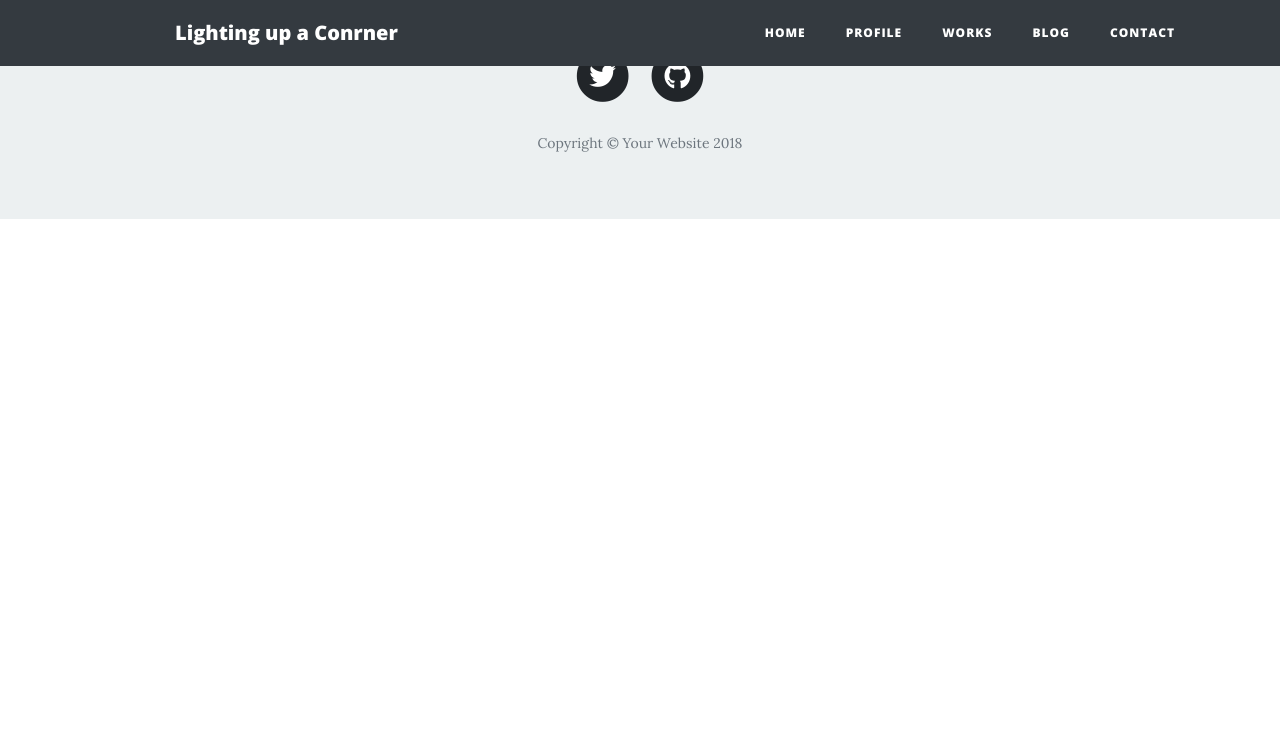
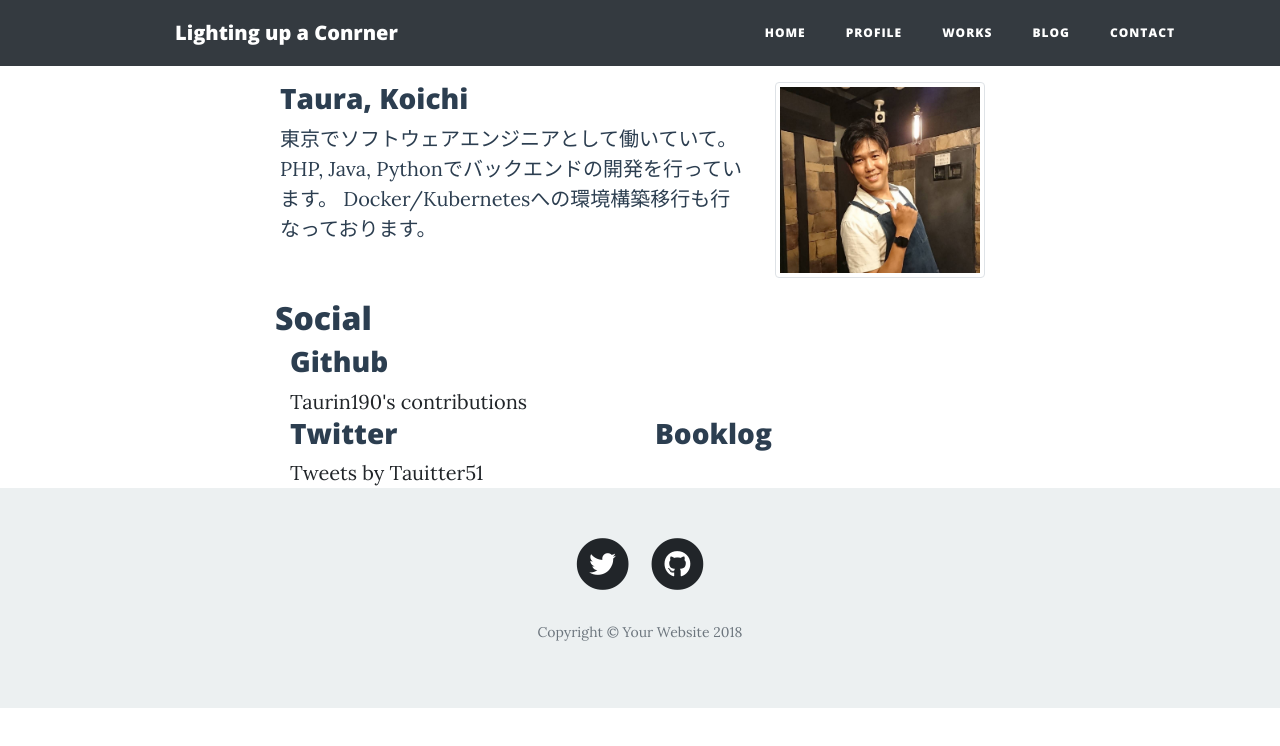
Before and after one commit to Taurin190/vue-blog, a Vue app: page /profile in a window 1280 px wide. Shown: the top 746 px of the page. Built offline with nearby package versions, Linux system fonts and the light colour scheme.

Commit message:
migrate profile view

```diff
--- a/src/components/ProfileOverview.vue
+++ b/src/components/ProfileOverview.vue
@@ -14,10 +14,7 @@
 </template>
 <script>
 export default {
-  name: 'ProfileOverview',
-  props: {
-    msg: String
-  }
+  name: 'ProfileOverview'
 }
 </script>
 <style>
--- /dev/null
+++ b/src/components/SocialActivity.vue
@@ -0,0 +1,30 @@
+<template>
+<div class="row">
+  <div class="col-lg-8 col-md-10 mx-auto">
+    <h2 class="subheading">Social</h2>
+    <div class="col-lg-12 col-md-12">
+      <h3 class="subheading">Github</h3>
+      <a href="http://github.com/Taurin190" class="gh-contributions" data-gh-username="Taurin190" target="_blank">Taurin190's contributions</a>
+      <!-- <script src="https://ikuwow.github.io/yourcontributions/widget.min.js"></script> -->
+    </div>
+    <div class="col-lg-6 col-md-6 rounded float-left">
+      <h3 class="subheading">Twitter</h3>
+      <a class="twitter-timeline" data-width="600" data-height="800" href="https://twitter.com/Tauitter51?ref_src=twsrc%5Etfw">Tweets by Tauitter51</a>
+      <!-- <script async src="https://platform.twitter.com/widgets.js" charset="utf-8"></script> -->
+    </div>
+    <div class="col-lg-6 col-md-6 rounded float-right">
+      <h3 class="subheading">Booklog</h3>
+      <!-- <script type="text/javascript" src="http://widget.booklog.jp/blogparts/js/booklog_minishelf.js?default" id="booklog_minishelf"></script> -->
+      <!-- <script type="text/javascript" src="http://api.booklog.jp/json/taurin190?category=0&count=40&callback=booklog_minishelf"></script> -->
+    </div>
+  </div>
+</div>
+</template>
+<script>
+export default {
+  name: 'SocialActivity'
+}
+</script>
+<style>
+
+</style>
--- a/src/views/Home.vue
+++ b/src/views/Home.vue
@@ -14,7 +14,7 @@
       </div>
     </header>
   <div class="main container">
-    <ProfileOverview msg="hoge" />
+    <ProfileOverview />
     <BlogList />
   </div>
 </div>
--- a/src/views/Profile.vue
+++ b/src/views/Profile.vue
@@ -0,0 +1,18 @@
+<template>
+  <div class="container">
+      <ProfileOverview />
+      <SocialActivity />
+  </div>
+</template>
+<script>
+import ProfileOverview from '@/components/ProfileOverview.vue'
+import SocialActivity from '@/components/SocialActivity.vue'
+
+export default {
+  name: 'profile',
+  components: {
+    ProfileOverview,
+    SocialActivity
+  }
+}
+</script>
--- a/src/views/Works.vue
+++ b/src/views/Works.vue
@@ -0,0 +1,17 @@
+<template>
+  <div class="home">
+      <ProfileOverview />
+  </div>
+</template>
+<script>
+import ProfileOverview from '@/components/ProfileOverview.vue'
+import BlogList from '@/components/BlogList.vue'
+
+export default {
+  name: 'work',
+  components: {
+    ProfileOverview,
+    BlogList
+  }
+}
+</script>
```
Also changed, not shown: src/components/WorkList.vue (added).
